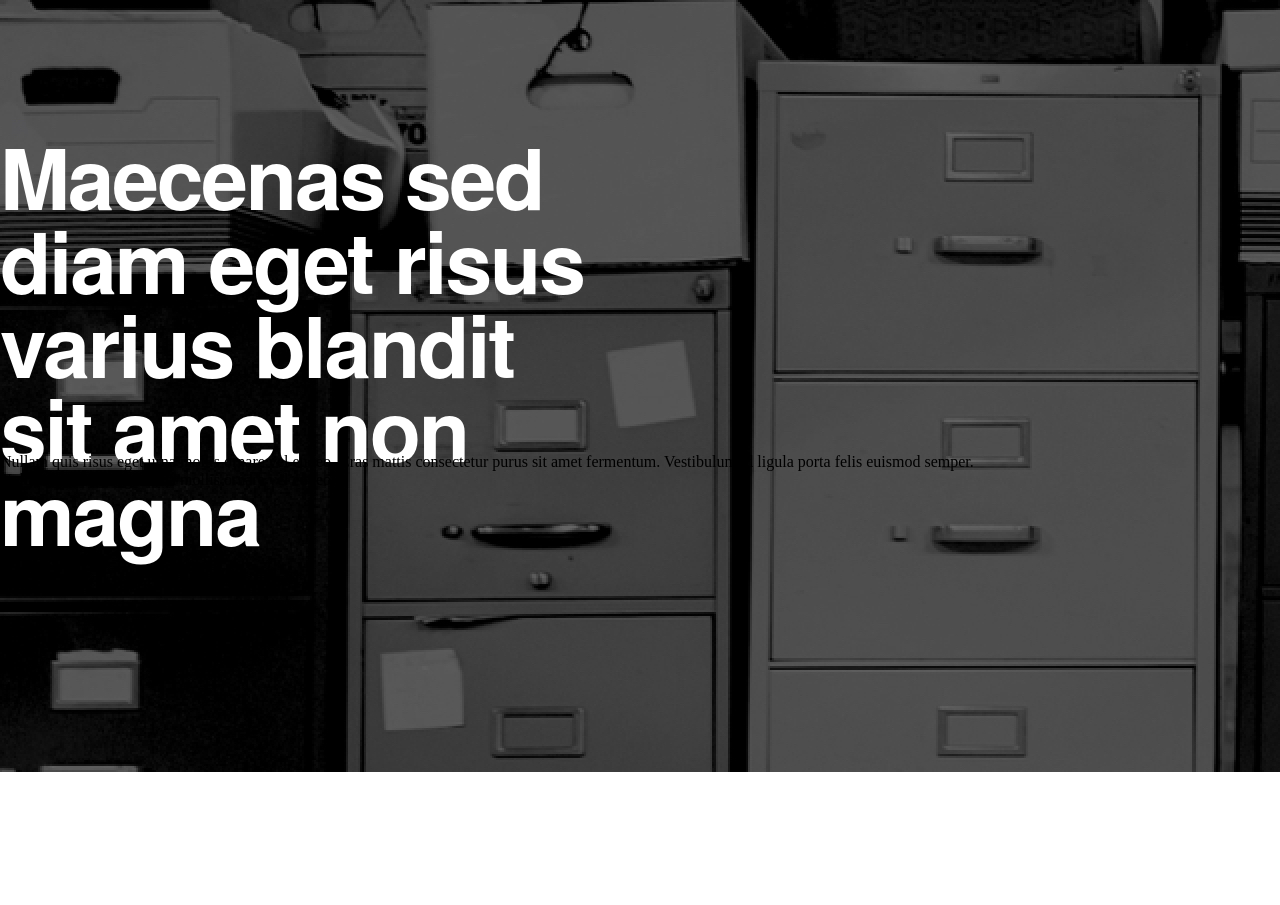
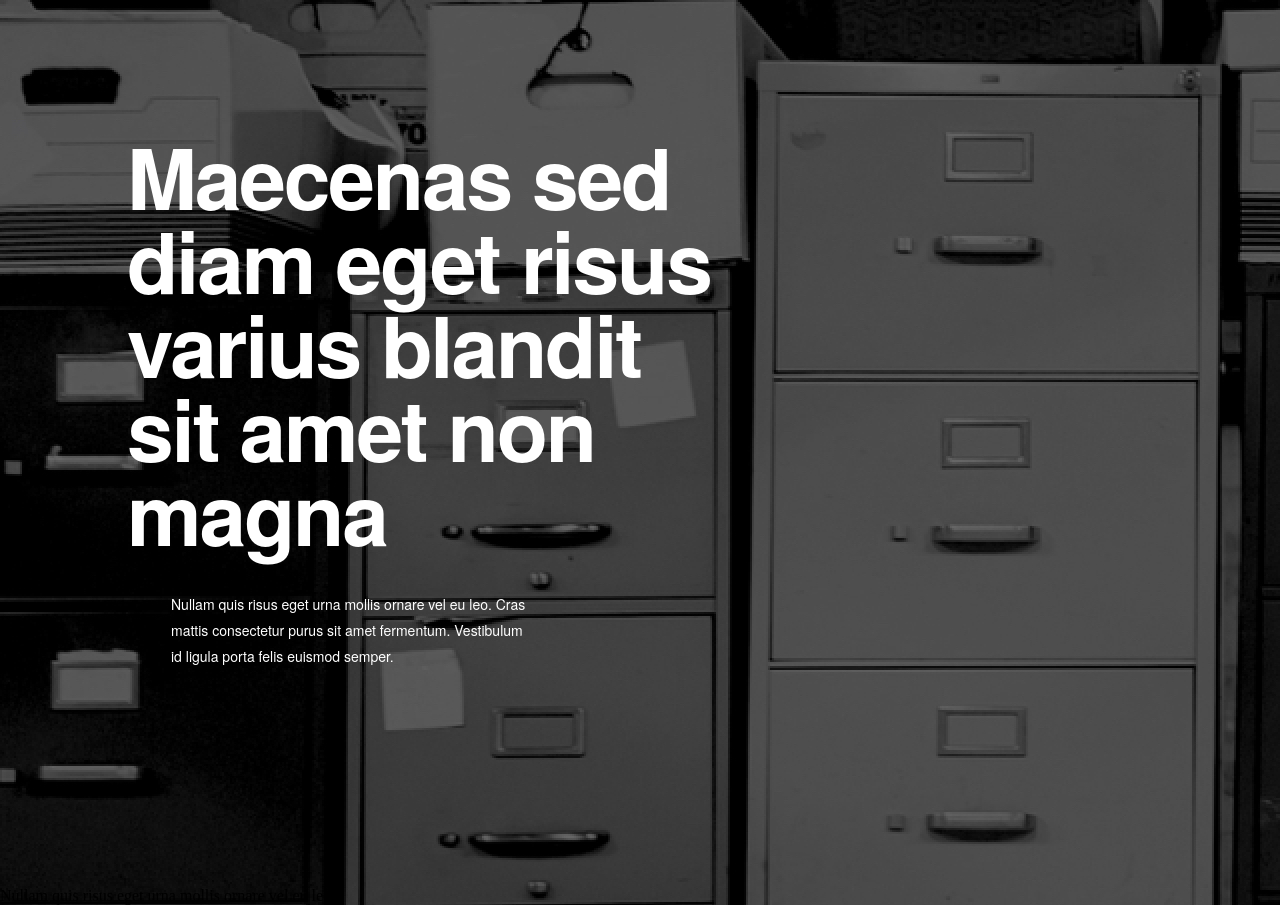
Before and after one commit to IvanGent/bukwild, a React (Create React App) app: page /aboutUs in a window 1280 px wide. Shown: the part 340-1245 px from the top of the page. Before the commit the page ends 1112 px from the top, so only its background shows below. Built offline with nearby package versions, Linux system fonts and the light colour scheme.

Commit message:
working on SubHead styling

```diff
--- a/src/components/Headline.js
+++ b/src/components/Headline.js
@@ -14,6 +14,7 @@ function Headline({head}) {
         lineHeight: '1',
         letterSpacing: '-2.2px',
         color: 'white',
+        paddingLeft: '7.938rem'
     }
 
     return <div style={style}>{head}</div>
--- a/src/components/SubHead.js
+++ b/src/components/SubHead.js
@@ -1,7 +1,22 @@
 import React from 'react';
 
 function SubHead({sub}) {
-    return <div>{sub}</div>
+
+    const style = {
+        width: '22.5rem',
+        height: '14.188rem',
+        margin: '11.563rem 2.5rem 4.313rem 10.688rem',
+        fontFamily: 'HelveticaNeue',
+        fontSize: '0.875rem',
+        fontWeight: 'normal',
+        fontStretch: 'normal',
+        fontStyle: 'normal',
+        lineHeight: '1.86',
+        letterSpacing: 'normal',
+        color: 'white',
+    }
+
+    return <div style={style}>{sub}</div>
 }
 
 export default SubHead;
```
